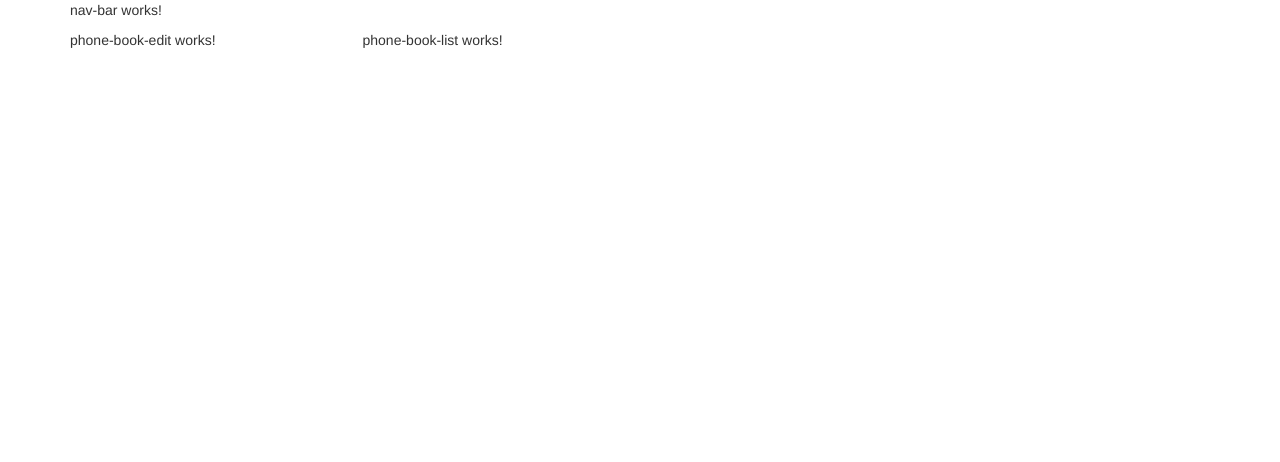
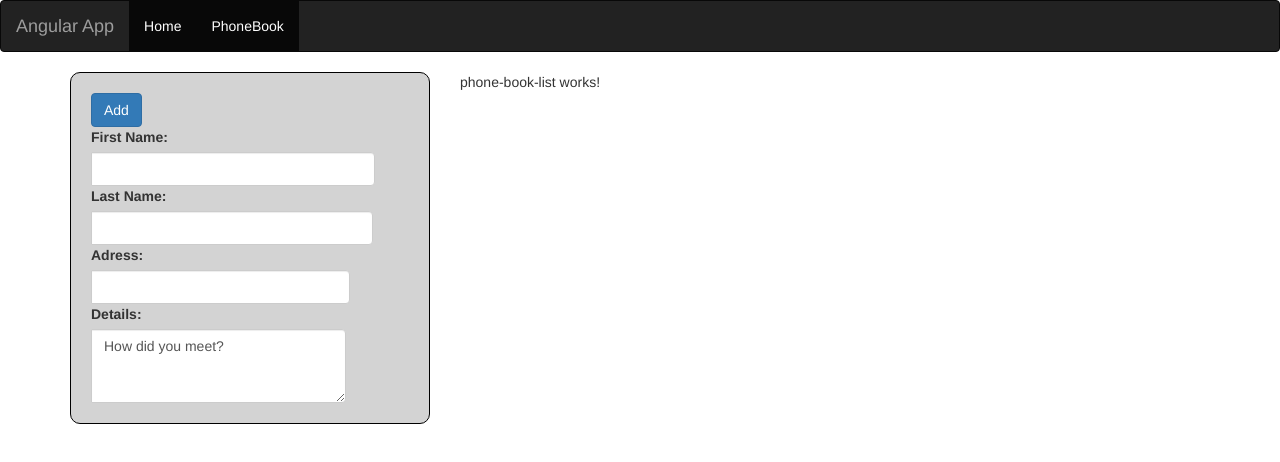
Before and after one commit to Griffonknox/PhonebookApp, an Angular app: page /phonebook in a window 1280 px wide. Before the commit this address led to /. Shown: the top 462 px of the page. Built offline with nearby package versions, Linux system fonts and the light colour scheme.

Commit message:
second push

```diff
--- a/src/app/app-routing.module.ts
+++ b/src/app/app-routing.module.ts
@@ -1,7 +1,12 @@
 import { NgModule } from '@angular/core';
 import { RouterModule, Routes } from '@angular/router';
+import { HomeComponent } from './home/home.component';
+import { PhoneBookComponent } from './phone-book/phone-book.component';
 
-const routes: Routes = [];
+const routes: Routes = [
+  {path:'', component: HomeComponent},
+  {path:'phonebook', component: PhoneBookComponent}
+];
 
 @NgModule({
   imports: [RouterModule.forRoot(routes)],
--- a/src/app/app.component.html
+++ b/src/app/app.component.html
@@ -1,6 +1,4 @@
+<app-nav-bar></app-nav-bar>
 <div class="container">
-  <app-nav-bar></app-nav-bar>
+  <router-outlet></router-outlet>
 </div>
-<div class="container">
-  <app-phone-book></app-phone-book>
-</div>
--- a/src/app/app.module.ts
+++ b/src/app/app.module.ts
@@ -7,6 +7,7 @@ import { NavBarComponent } from './nav-bar/nav-bar.component';
 import { PhoneBookComponent } from './phone-book/phone-book.component';
 import { PhoneBookEditComponent } from './phone-book/phone-book-edit/phone-book-edit.component';
 import { PhoneBookListComponent } from './phone-book/phone-book-list/phone-book-list.component';
+import { HomeComponent } from './home/home.component';
 
 @NgModule({
   declarations: [
@@ -14,7 +15,8 @@ import { PhoneBookListComponent } from './phone-book/phone-book-list/phone-book-
     NavBarComponent,
     PhoneBookComponent,
     PhoneBookEditComponent,
-    PhoneBookListComponent
+    PhoneBookListComponent,
+    HomeComponent
   ],
   imports: [
     BrowserModule,
--- /dev/null
+++ b/src/app/home/home.component.html
@@ -0,0 +1 @@
+<p>home works!</p>
--- /dev/null
+++ b/src/app/home/home.component.ts
@@ -0,0 +1,15 @@
+import { Component, OnInit } from '@angular/core';
+
+@Component({
+  selector: 'app-home',
+  templateUrl: './home.component.html',
+  styleUrls: ['./home.component.css']
+})
+export class HomeComponent implements OnInit {
+
+  constructor() { }
+
+  ngOnInit(): void {
+  }
+
+}
--- a/src/app/nav-bar/nav-bar.component.html
+++ b/src/app/nav-bar/nav-bar.component.html
@@ -1 +1,15 @@
-<p>nav-bar works!</p>
+<nav class="navbar navbar-inverse">
+    <div class="container-fluid">
+      <!-- Brand and toggle get grouped for better mobile display -->
+      <div class="navbar-header">
+        <a class="navbar-brand">Angular App</a>
+      </div>
+
+      <div class="collapse navbar-collapse" id="bs-example-navbar-collapse-1">
+        <ul class="nav navbar-nav">
+          <li routerLinkActive="active"><a routerLink="">Home</a></li>
+          <li routerLinkActive="active"><a routerLink="phonebook">PhoneBook</a></li>
+        </ul>
+      </div><!-- /.navbar-collapse -->
+    </div><!-- /.container-fluid -->
+  </nav>
--- a/src/app/phone-book/phone-book-edit/phone-book-edit.component.css
+++ b/src/app/phone-book/phone-book-edit/phone-book-edit.component.css
@@ -0,0 +1,6 @@
+.cell {
+    padding: 20px;
+    background-color: lightgrey;
+    border: 0.5px solid black;
+    border-radius: 10px;
+}
--- a/src/app/phone-book/phone-book-edit/phone-book-edit.component.html
+++ b/src/app/phone-book/phone-book-edit/phone-book-edit.component.html
@@ -1 +1,27 @@
-<p>phone-book-edit works!</p>
+<div class="cell">
+    <form>
+
+        <button class="btn btn-primary">Add</button>
+        <br>
+        <div class="input-group">
+            <label for="firstName">First Name:</label>
+            <input type="text" class="form-control">
+        </div>
+
+        <div class="input-group">
+            <label for="lastName">Last Name:</label>
+            <input type="text" class="form-control">
+        </div>
+
+        <div class="input-group">
+            <label for="address">Adress:</label>
+            <input type="text" class="form-control">
+        </div>
+
+        <div class="input-group">
+            <label for="details">Details:</label>
+            <textarea type="text" class="form-control" rows="3">How did you meet?</textarea>
+        </div>
+
+    </form>
+</div>
--- a/src/app/phone-book/phone-book.component.html
+++ b/src/app/phone-book/phone-book.component.html
@@ -1,8 +1,8 @@
 <div class="row">
-    <div class="col-xs-3">
+    <div class="col-xs-4">
       <app-phone-book-edit></app-phone-book-edit>
     </div>
-    <div class="col-xs-9">
+    <div class="col-xs-8">
         <app-phone-book-list></app-phone-book-list>
     </div>
   </div>
--- /dev/null
+++ b/src/app/phone-book/phone-book.service.ts
@@ -0,0 +1,5 @@
+
+
+export class PhoneBookService {
+
+}
```
Also changed, not shown: src/app/home/home.component.css (added), 1 other file (tests, documents, lock files or other folders).
